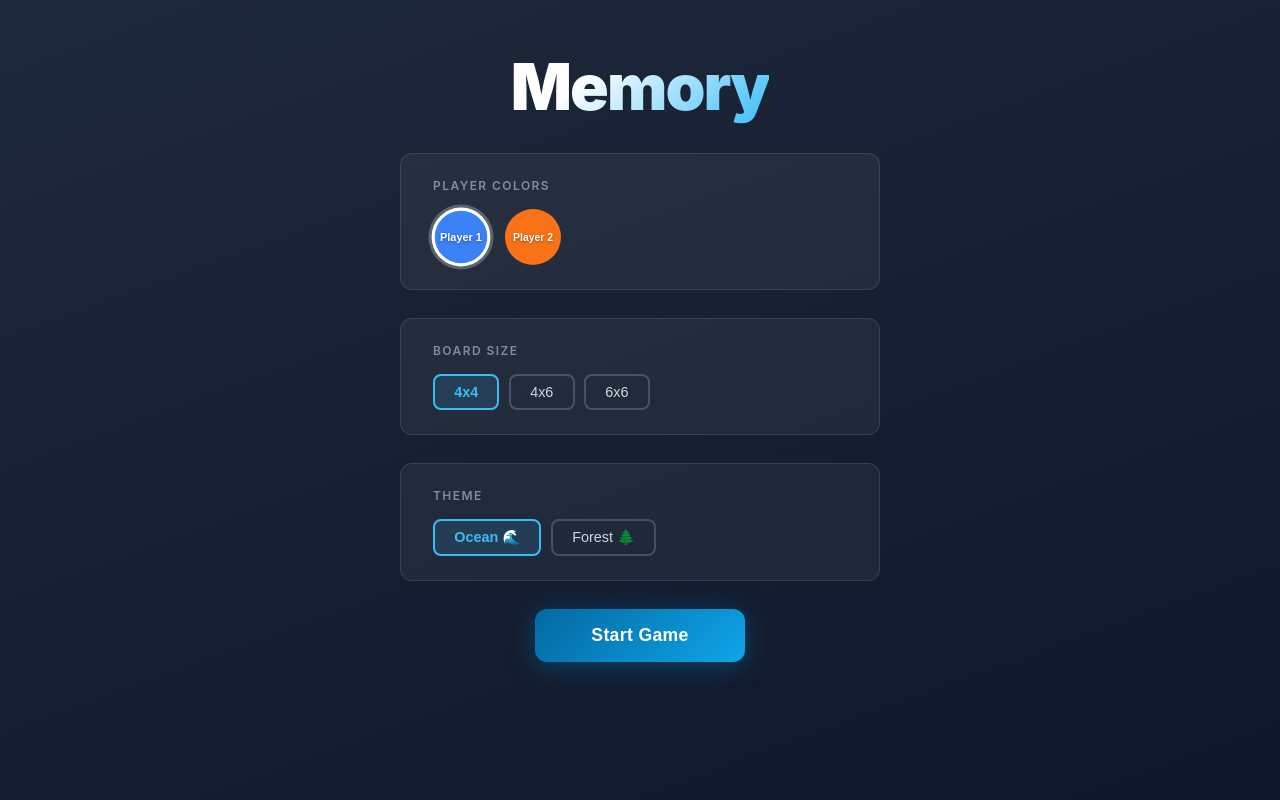
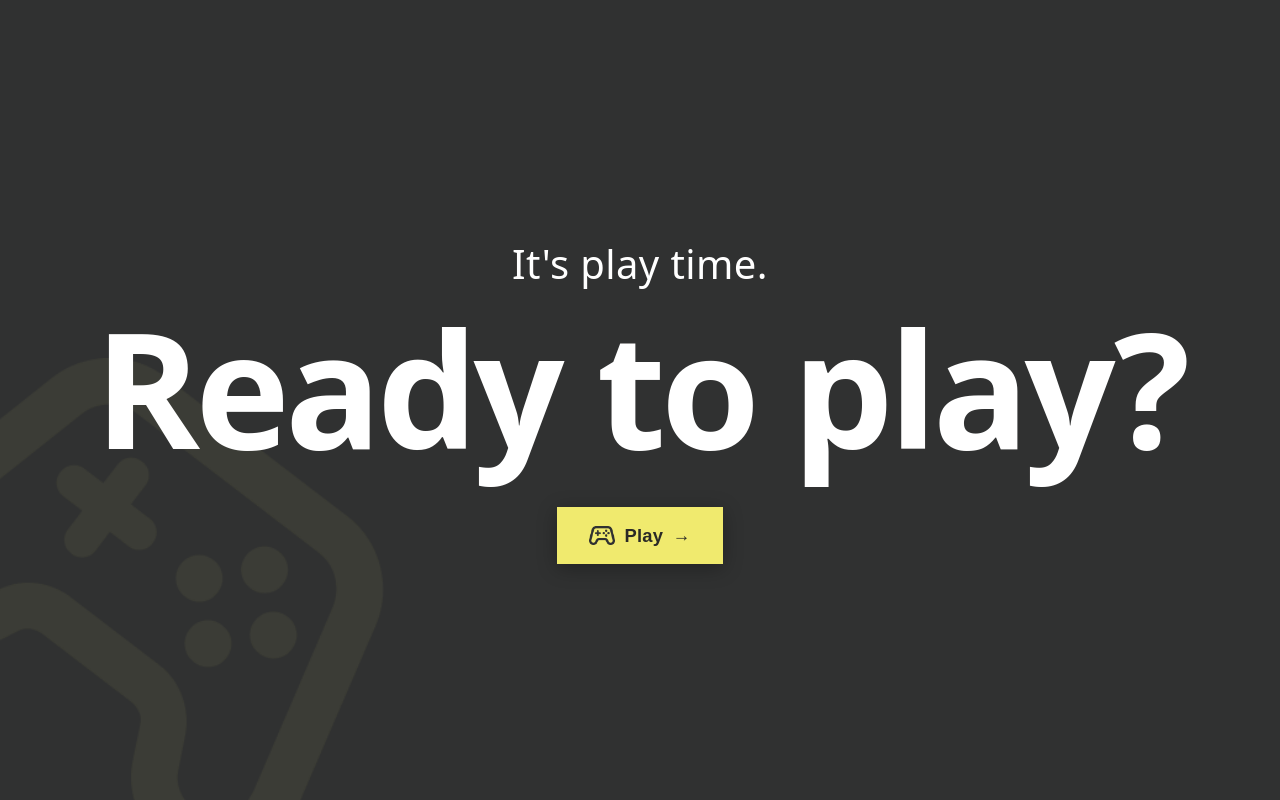
Before and after one commit to abieber23/Memory, a website built with Vite: page index.html in a window 1280 px wide. Built offline with nearby package versions, Linux system fonts and the light colour scheme; a web font is replaced by a local one.

Commit message:
Add start screen, redesign setup screen with Figma layout

```diff
--- a/index.html
+++ b/index.html
@@ -4,6 +4,9 @@
   <meta charset="UTF-8" />
   <meta name="viewport" content="width=device-width, initial-scale=1.0" />
   <title>Memory</title>
+  <link rel="preconnect" href="https://fonts.googleapis.com" />
+  <link rel="preconnect" href="https://fonts.gstatic.com" crossorigin />
+  <link href="https://fonts.googleapis.com/css2?family=Red+Rose:wght@300..700&display=swap" rel="stylesheet" />
 </head>
 <body>
   <div id="app"></div>
--- a/src/components/SetupScreen.ts
+++ b/src/components/SetupScreen.ts
@@ -1,5 +1,22 @@
 import type { BoardSize, GameConfig, PlayerColor, ThemeName } from '../types/game.types';
-import { THEMES } from '../data/themes';
+import previewCodeVibes from '../img/Preview_img_codevibes.png';
+import previewGaming from '../img/Preview_img_gamingtheme.png';
+
+const THEME_OPTIONS = [
+  { value: 'ocean' as ThemeName, label: 'Code vibes theme', preview: previewCodeVibes },
+  { value: 'forest' as ThemeName, label: 'Gaming theme', preview: previewGaming },
+];
+
+const SIZE_OPTIONS: { value: BoardSize; label: string }[] = [
+  { value: '4x4', label: '16 cards' },
+  { value: '4x6', label: '24 cards' },
+  { value: '6x6', label: '36 cards' },
+];
+
+const PLAYER_OPTIONS: { value: PlayerColor; label: string }[] = [
+  { value: 'blue', label: 'Blue' },
+  { value: 'orange', label: 'Orange' },
+];
 
 export class SetupScreen {
   private container: HTMLElement;
@@ -20,102 +37,170 @@ export class SetupScreen {
   private render(): void {
     this.container.innerHTML = '';
     this.container.className = 'setup-screen';
-    this.container.appendChild(this.buildTitle());
-    this.container.appendChild(this.buildColorSection());
-    this.container.appendChild(this.buildSizeSection());
-    this.container.appendChild(this.buildThemeSection());
-    this.container.appendChild(this.buildStartButton());
+    this.container.appendChild(this.buildHeader());
+    this.container.appendChild(this.buildBody());
   }
 
-  private buildTitle(): HTMLElement {
+  private buildHeader(): HTMLElement {
+    const header = document.createElement('header');
+    header.className = 'setup__header';
     const h1 = document.createElement('h1');
     h1.className = 'setup__title';
-    h1.textContent = 'Memory';
-    return h1;
+    h1.textContent = 'Settings';
+    const deco = document.createElement('div');
+    deco.className = 'setup__title-deco';
+    header.append(h1, deco);
+    return header;
   }
 
-  private buildColorSection(): HTMLElement {
-    const section = this.buildSection('Player Colors');
-    section.appendChild(this.buildColorPicker());
+  private buildBody(): HTMLElement {
+    const body = document.createElement('div');
+    body.className = 'setup__body';
+    body.appendChild(this.buildLeft());
+    body.appendChild(this.buildRight());
+    return body;
+  }
+
+  private buildRight(): HTMLElement {
+    const right = document.createElement('div');
+    right.className = 'setup__right';
+    right.appendChild(this.buildPreview());
+    right.appendChild(this.buildFooter());
+    return right;
+  }
+
+  private buildLeft(): HTMLElement {
+    const left = document.createElement('div');
+    left.className = 'setup__left';
+    left.appendChild(this.buildThemeSection());
+    left.appendChild(this.buildPlayerSection());
+    left.appendChild(this.buildSizeSection());
+    return left;
+  }
+
+  private buildThemeSection(): HTMLElement {
+    const section = this.buildSection('Game themes', '🎨', 'blue');
+    THEME_OPTIONS.forEach(opt => {
+      const checked = this.config.theme === opt.value;
+      section.appendChild(this.buildRadio(opt.label, checked, () => {
+        this.config = { ...this.config, theme: opt.value };
+        this.render();
+      }));
+    });
     return section;
   }
 
-  private buildColorPicker(): HTMLElement {
+  private buildPlayerSection(): HTMLElement {
+    const section = this.buildSection('Choose player', '🧑', 'purple');
+    PLAYER_OPTIONS.forEach(opt => {
+      const checked = this.config.player1Color === opt.value;
+      section.appendChild(this.buildRadio(opt.label, checked, () => {
+        this.config = {
+          ...this.config,
+          player1Color: opt.value,
+          player2Color: opt.value === 'blue' ? 'orange' : 'blue',
+        };
+        this.render();
+      }));
+    });
+    return section;
+  }
+
+  private buildSizeSection(): HTMLElement {
+    const section = this.buildSection('Board size', '🃏', 'teal');
+    SIZE_OPTIONS.forEach(opt => {
+      const checked = this.config.boardSize === opt.value;
+      section.appendChild(this.buildRadio(opt.label, checked, () => {
+        this.config = { ...this.config, boardSize: opt.value };
+        this.render();
+      }));
+    });
+    return section;
+  }
+
+  private buildSection(title: string, icon: string, color: string): HTMLElement {
+    const section = document.createElement('section');
+    section.className = `setup__section setup__section--${color}`;
+    const h2 = document.createElement('h2');
+    h2.className = 'setup__section-title';
+    h2.innerHTML = `<span class="setup__section-icon">${icon}</span>${title}`;
+    section.appendChild(h2);
+    return section;
+  }
+
+  private buildRadio(label: string, checked: boolean, onClick: () => void): HTMLElement {
     const div = document.createElement('div');
-    div.className = 'color-picker';
-    (['blue', 'orange'] as PlayerColor[]).forEach(color => {
-      div.appendChild(this.buildColorBtn(color));
+    div.className = `setup__radio${checked ? ' setup__radio--checked' : ''}`;
+    const circle = document.createElement('span');
+    circle.className = 'radio__circle';
+    const text = document.createElement('span');
+    text.className = 'radio__label';
+    text.textContent = label;
+    div.append(circle, text);
+    if (checked) {
+      const arrow = document.createElement('span');
+      arrow.className = 'radio__arrow';
+      arrow.textContent = '→';
+      div.appendChild(arrow);
+    }
+    div.addEventListener('click', onClick);
+    return div;
+  }
+
+  private buildPreview(): HTMLElement {
+    const div = document.createElement('div');
+    div.className = 'setup__preview';
+    const img = document.createElement('img');
+    img.src = THEME_OPTIONS.find(t => t.value === this.config.theme)?.preview ?? previewCodeVibes;
+    img.className = 'setup__preview-img';
+    img.alt = 'Theme preview';
+    div.appendChild(img);
+    return div;
+  }
+
+  private buildFooter(): HTMLElement {
+    const footer = document.createElement('footer');
+    footer.className = 'setup__footer';
+    footer.appendChild(this.buildSummary());
+    footer.appendChild(this.buildStartBtn());
+    return footer;
+  }
+
+  private buildSummary(): HTMLElement {
+    const div = document.createElement('div');
+    div.className = 'setup__summary';
+    this.getSummaryLabels().forEach((text, i, arr) => {
+      div.appendChild(this.buildSummaryItem(text));
+      if (i < arr.length - 1) div.appendChild(this.buildSummarySep());
     });
     return div;
   }
 
-  private buildColorBtn(color: PlayerColor): HTMLElement {
-    const btn = document.createElement('button');
-    btn.className = `color-btn color-btn--${color}`;
-    const isP1 = this.config.player1Color === color;
-    btn.innerHTML = `<span class="color-btn__label">Player ${isP1 ? 1 : 2}</span>`;
-    if (isP1) btn.classList.add('active');
-    btn.title = `Set Player 1 to ${color}`;
-    btn.addEventListener('click', () => this.selectColor(color));
-    return btn;
+  private getSummaryLabels(): string[] {
+    return [
+      THEME_OPTIONS.find(t => t.value === this.config.theme)?.label ?? '',
+      PLAYER_OPTIONS.find(p => p.value === this.config.player1Color)?.label ?? '',
+      SIZE_OPTIONS.find(s => s.value === this.config.boardSize)?.label ?? '',
+    ];
   }
 
-  private selectColor(color: PlayerColor): void {
-    this.config = {
-      ...this.config,
-      player1Color: color,
-      player2Color: color === 'blue' ? 'orange' : 'blue',
-    };
-    this.render();
+  private buildSummaryItem(text: string): HTMLElement {
+    const span = document.createElement('span');
+    span.textContent = text;
+    return span;
   }
 
-  private buildSizeSection(): HTMLElement {
-    const section = this.buildSection('Board Size');
-    const group = document.createElement('div');
-    group.className = 'option-group';
-    (['4x4', '4x6', '6x6'] as BoardSize[]).forEach(size => {
-      group.appendChild(this.buildOptionBtn(size, 'boardSize', size));
-    });
-    section.appendChild(group);
-    return section;
+  private buildSummarySep(): HTMLElement {
+    const sep = document.createElement('span');
+    sep.className = 'summary__sep';
+    sep.textContent = '/';
+    return sep;
   }
 
-  private buildThemeSection(): HTMLElement {
-    const section = this.buildSection('Theme');
-    const group = document.createElement('div');
-    group.className = 'option-group';
-    Object.values(THEMES).forEach(theme => {
-      group.appendChild(this.buildOptionBtn(theme.name, 'theme', theme.label));
-    });
-    section.appendChild(group);
-    return section;
-  }
-
-  private buildOptionBtn(value: string, field: 'boardSize' | 'theme', label: string): HTMLElement {
+  private buildStartBtn(): HTMLElement {
     const btn = document.createElement('button');
-    btn.className = 'option-btn';
-    btn.textContent = label;
-    if (this.config[field] === value) btn.classList.add('active');
-    btn.addEventListener('click', () => {
-      this.config = { ...this.config, [field]: value as BoardSize & ThemeName };
-      this.render();
-    });
-    return btn;
-  }
-
-  private buildSection(title: string): HTMLElement {
-    const section = document.createElement('section');
-    section.className = 'setup__section';
-    const h2 = document.createElement('h2');
-    h2.textContent = title;
-    section.appendChild(h2);
-    return section;
-  }
-
-  private buildStartButton(): HTMLElement {
-    const btn = document.createElement('button');
-    btn.className = 'start-btn';
-    btn.textContent = 'Start Game';
+    btn.className = 'setup__start-btn';
+    btn.innerHTML = `<span class="start-icon">▶</span>Start`;
     btn.addEventListener('click', () => this.onStart(this.config));
     return btn;
   }
--- /dev/null
+++ b/src/components/StartScreen.ts
@@ -0,0 +1,69 @@
+import controllerImg from '../img/stadia_controller.png';
+import controllerSmall from '../img/stadia_controller_small.png';
+
+export class StartScreen {
+  private container: HTMLElement;
+  private onPlay: () => void;
+
+  constructor(container: HTMLElement, onPlay: () => void) {
+    this.container = container;
+    this.onPlay = onPlay;
+    this.render();
+  }
+
+  private render(): void {
+    this.container.className = 'start-screen';
+    this.container.innerHTML = '';
+    this.container.appendChild(this.buildWatermark());
+    this.container.appendChild(this.buildContent());
+  }
+
+  private buildWatermark(): HTMLElement {
+    const img = document.createElement('img');
+    img.src = controllerImg;
+    img.className = 'start-screen__watermark';
+    img.alt = '';
+    img.setAttribute('aria-hidden', 'true');
+    return img;
+  }
+
+  private buildContent(): HTMLElement {
+    const div = document.createElement('div');
+    div.className = 'start-screen__content';
+    div.appendChild(this.buildEyebrow());
+    div.appendChild(this.buildHeadline());
+    div.appendChild(this.buildPlayButton());
+    return div;
+  }
+
+  private buildEyebrow(): HTMLElement {
+    const p = document.createElement('p');
+    p.className = 'start-screen__eyebrow';
+    p.textContent = "It's play time.";
+    return p;
+  }
+
+  private buildHeadline(): HTMLElement {
+    const h1 = document.createElement('h1');
+    h1.className = 'start-screen__headline';
+    h1.textContent = 'Ready to play?';
+    return h1;
+  }
+
+  private buildPlayButton(): HTMLElement {
+    const btn = document.createElement('button');
+    btn.className = 'start-screen__play-btn';
+    const icon = document.createElement('img');
+    icon.src = controllerSmall;
+    icon.className = 'play-btn__icon';
+    icon.alt = '';
+    const label = document.createElement('span');
+    label.textContent = 'Play';
+    const arrow = document.createElement('span');
+    arrow.className = 'play-btn__arrow';
+    arrow.textContent = '→';
+    btn.append(icon, label, arrow);
+    btn.addEventListener('click', this.onPlay);
+    return btn;
+  }
+}
--- a/src/data/themes.ts
+++ b/src/data/themes.ts
@@ -13,7 +13,7 @@ const FOREST_SYMBOLS = [
 export const THEMES: Record<ThemeName, Theme> = {
   ocean: {
     name: 'ocean',
-    label: 'Ocean 🌊',
+    label: 'Code vibes theme',
     symbols: OCEAN_SYMBOLS,
     colors: {
       primary: '#0369A1',
@@ -26,7 +26,7 @@ export const THEMES: Record<ThemeName, Theme> = {
   },
   forest: {
     name: 'forest',
-    label: 'Forest 🌲',
+    label: 'Gaming theme',
     symbols: FOREST_SYMBOLS,
     colors: {
       primary: '#15803D',
--- a/src/main.ts
+++ b/src/main.ts
@@ -1,4 +1,5 @@
 import './styles/style.scss';
+import { StartScreen } from './components/StartScreen';
 import { SetupScreen } from './components/SetupScreen';
 import { GameBoard } from './components/GameBoard';
 import type { GameConfig } from './types/game.types';
@@ -8,7 +9,13 @@ class App {
 
   constructor() {
     this.container = document.getElementById('app')!;
-    this.showSetup();
+    this.showStart();
+  }
+
+  private showStart(): void {
+    this.container.innerHTML = '';
+    this.container.className = 'app';
+    new StartScreen(this.container, () => this.showSetup());
   }
 
   private showSetup(): void {
@@ -20,7 +27,7 @@ class App {
   private startGame(config: GameConfig): void {
     this.container.innerHTML = '';
     this.container.className = 'app app--game';
-    new GameBoard(this.container, config, () => this.showSetup());
+    new GameBoard(this.container, config, () => this.showStart());
   }
 }
 
--- a/src/styles/_setup.scss
+++ b/src/styles/_setup.scss
@@ -1,128 +1,215 @@
 .setup-screen {
+  min-height: 100vh;
+  background: #fff;
+  color: #1a1a1a;
   display: flex;
   flex-direction: column;
-  align-items: center;
-  gap: 1.75rem;
-  padding: 3rem 1.5rem 4rem;
-  min-height: 100vh;
-  background: linear-gradient(160deg, #1e293b 0%, #0f172a 100%);
-  color: #fff;
+  padding: clamp(2rem, 5vw, 3.5rem) clamp(1.5rem, 6vw, 5rem);
+  gap: 2rem;
+  font-family: 'Red Rose', system-ui, sans-serif;
+}
+
+.setup__header {
+  display: flex;
+  flex-direction: column;
+  gap: 0.6rem;
 }
 
 .setup__title {
-  font-size: clamp(2.5rem, 8vw, 4rem);
+  font-size: clamp(2.2rem, 5vw, 3.25rem);
   font-weight: 900;
-  letter-spacing: -0.03em;
-  background: linear-gradient(135deg, #fff 30%, var(--color-accent));
-  -webkit-background-clip: text;
-  -webkit-text-fill-color: transparent;
-  background-clip: text;
+  color: #1a1a1a;
   margin: 0;
+  line-height: 1;
+}
+
+.setup__title-deco {
+  display: flex;
+  align-items: center;
+  gap: 0.5rem;
+  width: fit-content;
+
+  &::before {
+    content: '◆';
+    color: #F0EA6E;
+    font-size: 0.85rem;
+  }
+
+  &::after {
+    content: '';
+    width: 180px;
+    height: 2.5px;
+    background: #F0EA6E;
+    border-radius: 2px;
+  }
+}
+
+.setup__body {
+  display: grid;
+  grid-template-columns: 1fr auto;
+  gap: 1.5rem;
+  align-items: start;
+  flex: 1;
+}
+
+.setup__left {
+  display: flex;
+  flex-direction: column;
+  gap: 1rem;
 }
 
 .setup__section {
-  background: rgba(255, 255, 255, 0.05);
-  border: 1px solid rgba(255, 255, 255, 0.1);
-  border-radius: var(--radius);
-  padding: 1.5rem 2rem;
-  width: 100%;
-  max-width: 480px;
 
-  h2 {
-    margin: 0 0 1rem;
-    font-size: 0.75rem;
-    font-weight: 600;
-    text-transform: uppercase;
-    letter-spacing: 0.12em;
-    color: rgba(255, 255, 255, 0.45);
+  border-radius: 12px;
+  padding: 1.9rem 1.9rem;
+  display: flex;
+  flex-direction: column;
+  gap: 0.4rem;
+
+}
+
+.setup__section-title {
+  display: flex;
+  align-items: center;
+  gap: 0.5rem;
+  font-size: 1.5rem;
+  font-weight: 700;
+  margin: 0 0 0.25rem;
+  color: #1a1a1a;
+}
+
+.setup__section-icon { font-size: 1.4rem; }
+
+.setup__radio {
+  display: flex;
+  align-items: center;
+  gap: 0.65rem;
+  padding: 0.2rem 0;
+  cursor: pointer;
+  color: #555;
+  font-size: 0.95rem;
+  user-select: none;
+  transition: color 0.15s;
+
+  &:hover { color: #1a1a1a; }
+
+  &--checked {
+    color: #1a1a1a;
+
+    .radio__label { font-weight: 700; }
+
+    .radio__circle {
+      border-color: #1a1a1a;
+      &::after { opacity: 1; }
+    }
   }
 }
 
-.option-group {
-  display: flex;
-  gap: 0.6rem;
-  flex-wrap: wrap;
-}
+.radio__circle {
+  width: 17px;
+  height: 17px;
+  border-radius: 50%;
+  border: 2px solid #bbb;
+  flex-shrink: 0;
+  position: relative;
+  transition: border-color 0.2s;
 
-.option-btn {
-  padding: 0.5rem 1.2rem;
-  border: 2px solid rgba(255, 255, 255, 0.18);
-  border-radius: 8px;
-  background: transparent;
-  color: rgba(255, 255, 255, 0.8);
-  font-size: 0.9rem;
-  font-weight: 500;
-  cursor: pointer;
-  transition: border-color 0.2s, background 0.2s, color 0.2s;
-
-  &:hover {
-    border-color: rgba(255, 255, 255, 0.4);
-    background: rgba(255, 255, 255, 0.08);
-  }
-
-  &.active {
-    border-color: var(--color-accent);
-    background: rgba(56, 189, 248, 0.12);
-    color: var(--color-accent);
-    font-weight: 600;
+  &::after {
+    content: '';
+    position: absolute;
+    inset: 3px;
+    background: #1a1a1a;
+    border-radius: 50%;
+    opacity: 0;
+    transition: opacity 0.2s;
   }
 }
 
-.color-picker {
-  display: flex;
-  gap: 1rem;
-  align-items: center;
+.radio__arrow {
+  margin-left: auto;
+  color: #F0EA6E;
+  font-weight: 900;
+  font-size: 1rem;
+  filter: drop-shadow(0 0 2px rgba(240, 234, 110, 0.5));
 }
 
-.color-btn {
-  position: relative;
-  width: 56px;
-  height: 56px;
-  border-radius: 50%;
-  border: 3px solid transparent;
-  cursor: pointer;
-  transition: transform 0.2s, box-shadow 0.2s, border-color 0.2s;
+.setup__right {
+  display: flex;
+  flex-direction: column;
+  gap: 1rem;
+  width: 600px;
+  flex-shrink: 0;
+  margin-right: 100px;
+}
+
+.setup__preview {
+  border-radius: 24px;
+  overflow: hidden;
+  background: #2d3748;
+  box-shadow: 0 8px 32px rgba(0, 0, 0, 0.15);
+  line-height: 0;
+}
+
+.setup__preview-img {
+  width: 100%;
+  height: auto;
+  display: block;
+  object-fit: contain;
+  border-radius: 24px;
+  transition: opacity 0.25s ease;
+  image-rendering: auto;
+}
+
+.setup__footer {
   display: flex;
   align-items: center;
-  justify-content: center;
-
-  &--blue  { background: var(--color-blue); }
-  &--orange { background: var(--color-orange); }
-
-  &:hover { transform: scale(1.1); }
-
-  &.active {
-    border-color: #fff;
-    box-shadow: 0 0 0 3px rgba(255, 255, 255, 0.25);
-    transform: scale(1.05);
-  }
+  background: #f4f4f4;
+  border-radius: 10px;
+  padding: 0.7rem 0.8rem 0.7rem 1.25rem;
+  gap: 1rem;
+  border: 1px solid #e8e8e8;
 }
 
-.color-btn__label {
-  font-size: 0.65rem;
-  font-weight: 700;
-  color: #fff;
-  text-shadow: 0 1px 3px rgba(0, 0, 0, 0.4);
-  pointer-events: none;
+.setup__summary {
+  display: flex;
+  align-items: center;
+  gap: 0.6rem;
+  flex: 1;
+  flex-wrap: wrap;
+  font-size: 0.9rem;
+  color: #444;
+  font-weight: 500;
 }
 
-.start-btn {
-  padding: 1rem 3.5rem;
-  background: linear-gradient(135deg, var(--color-primary), var(--color-secondary));
-  color: #fff;
-  font-size: 1.1rem;
+.summary__sep {
+  color: #F0EA6E;
+  font-weight: 900;
+  font-size: 1.2rem;
+  line-height: 1;
+}
+
+.setup__start-btn {
+  display: inline-flex;
+  align-items: center;
+  gap: 0.45rem;
+  padding: 0.6rem 1.4rem;
+  background: #F0EA6E;
+  color: #1a1a1a;
+  font-size: 0.95rem;
   font-weight: 700;
   border: none;
-  border-radius: var(--radius);
+  border-radius: 8px;
   cursor: pointer;
-  transition: transform 0.2s, box-shadow 0.2s;
-  box-shadow: 0 4px 24px rgba(3, 105, 161, 0.5);
-  letter-spacing: 0.02em;
+  font-family: 'Red Rose', system-ui, sans-serif;
+  transition: transform 0.15s cubic-bezier(0.34, 1.56, 0.64, 1), box-shadow 0.15s;
+  white-space: nowrap;
 
   &:hover {
-    transform: translateY(-2px);
-    box-shadow: 0 8px 28px rgba(3, 105, 161, 0.6);
+    transform: scale(1.06);
+    box-shadow: 0 4px 14px rgba(0, 0, 0, 0.15);
   }
 
-  &:active { transform: translateY(0); }
+  &:active { transform: scale(1.01); }
 }
+
+.start-icon { font-size: 0.75rem; }
--- /dev/null
+++ b/src/styles/_start.scss
@@ -0,0 +1,84 @@
+.start-screen {
+  position: relative;
+  min-height: 100vh;
+  background-color: #303131;
+  display: flex;
+  align-items: center;
+  justify-content: center;
+  overflow: hidden;
+}
+
+.start-screen__watermark {
+  position: absolute;
+  bottom: -4rem;
+  left: -4rem;
+  width: clamp(280px, 35vw, 480px);
+  pointer-events: none;
+  user-select: none;
+  filter: brightness(1.4);
+}
+
+.start-screen__content {
+  display: flex;
+  flex-direction: column;
+  align-items: center;
+  gap: 2.5rem;
+  z-index: 1;
+  text-align: center;
+  padding: 2rem;
+}
+
+.start-screen__eyebrow {
+  font-size: clamp(1.5rem, 3.5vw, 2.5rem);
+  color: #fff;
+  letter-spacing: 0.01em;
+  margin: 0;
+}
+
+.start-screen__headline {
+  font-size: clamp(4.5rem, 14vw, 10rem);
+  font-weight: 1200;
+  color: #fff;
+  line-height: 1;
+  letter-spacing: -0.03em;
+  margin: -1.5rem 0 0;
+}
+
+.start-screen__play-btn {
+  display: inline-flex;
+  align-items: center;
+  gap: 0.6rem;
+  padding: 1rem 2rem;
+  background: #F0EA6E;
+  color: #2a2a26;
+  font-size: 1.15rem;
+  font-weight: 700;
+  border: none;
+  cursor: pointer;
+  letter-spacing: 0.01em;
+  transition: transform 0.2s cubic-bezier(0.34, 1.56, 0.64, 1), box-shadow 0.2s, background 0.15s;
+  box-shadow: 0 4px 20px rgba(0, 0, 0, 0.3);
+
+  &:hover {
+    background: #F0EA6E;
+    transform: scale(1.4);
+    box-shadow: 0 8px 28px rgba(0, 0, 0, 0.35);
+
+    .play-btn__icon { transform: rotate(-15deg); }
+    .play-btn__arrow { font-weight: 900; letter-spacing: 0.05em; }
+  }
+
+  &:active { transform: scale(1.04); }
+}
+
+.play-btn__icon {
+  width: 1.6rem;
+  height: 1.6rem;
+  object-fit: contain;
+  transition: transform 0.3s cubic-bezier(0.34, 1.56, 0.64, 1);
+}
+
+.play-btn__arrow {
+  font-size: 1.1rem;
+  transition: font-weight 0.15s, letter-spacing 0.15s;
+}
--- a/src/styles/style.scss
+++ b/src/styles/style.scss
@@ -1,4 +1,5 @@
 @use 'variables';
+@use 'start';
 @use 'setup';
 @use 'game';
 @use 'card';
@@ -13,7 +14,7 @@
 }
 
 body {
-  font-family: -apple-system, BlinkMacSystemFont, 'Segoe UI', system-ui, sans-serif;
+  font-family: 'Red Rose', system-ui, sans-serif;
   -webkit-font-smoothing: antialiased;
 }
 
```
Also changed, not shown: src/img/Preview_img_codevibes.png (added), src/img/Preview_img_gamingtheme.png (added), src/img/stadia_controller.png (added), src/img/stadia_controller_small.png (added).
